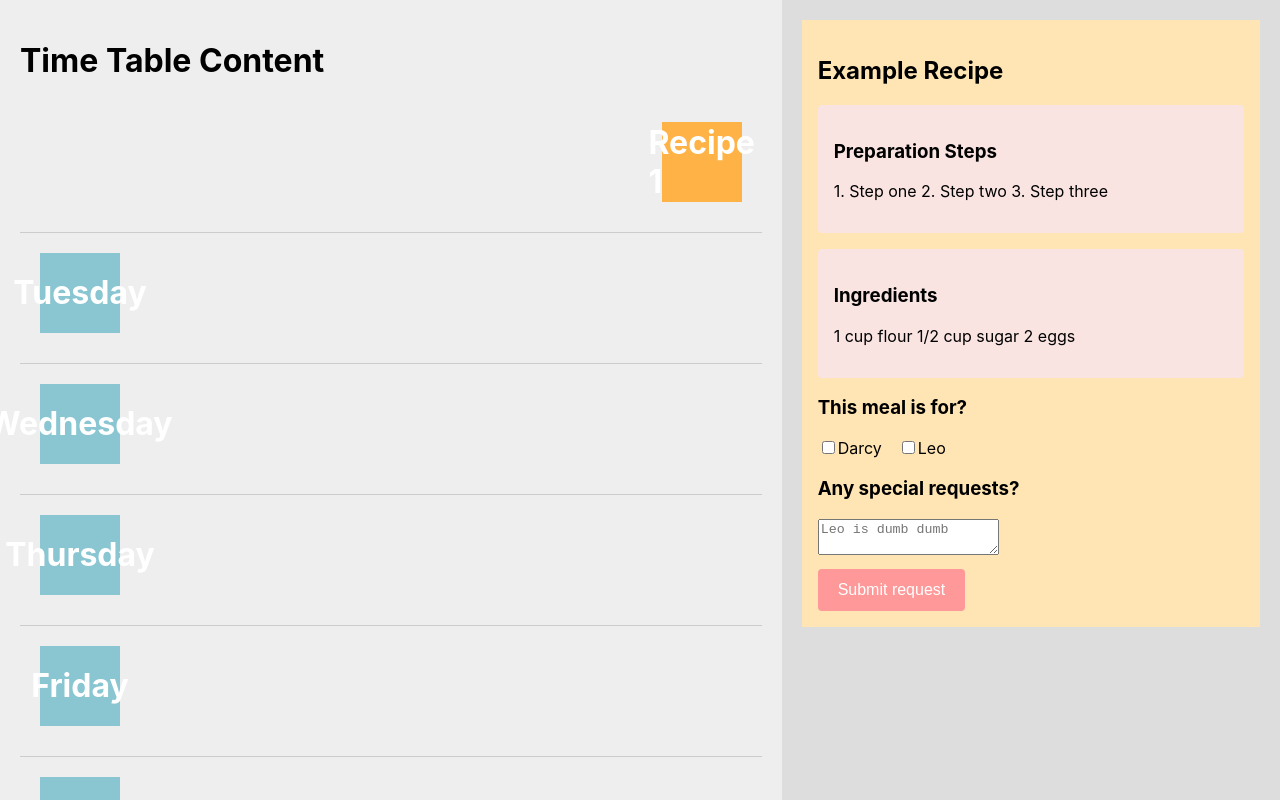
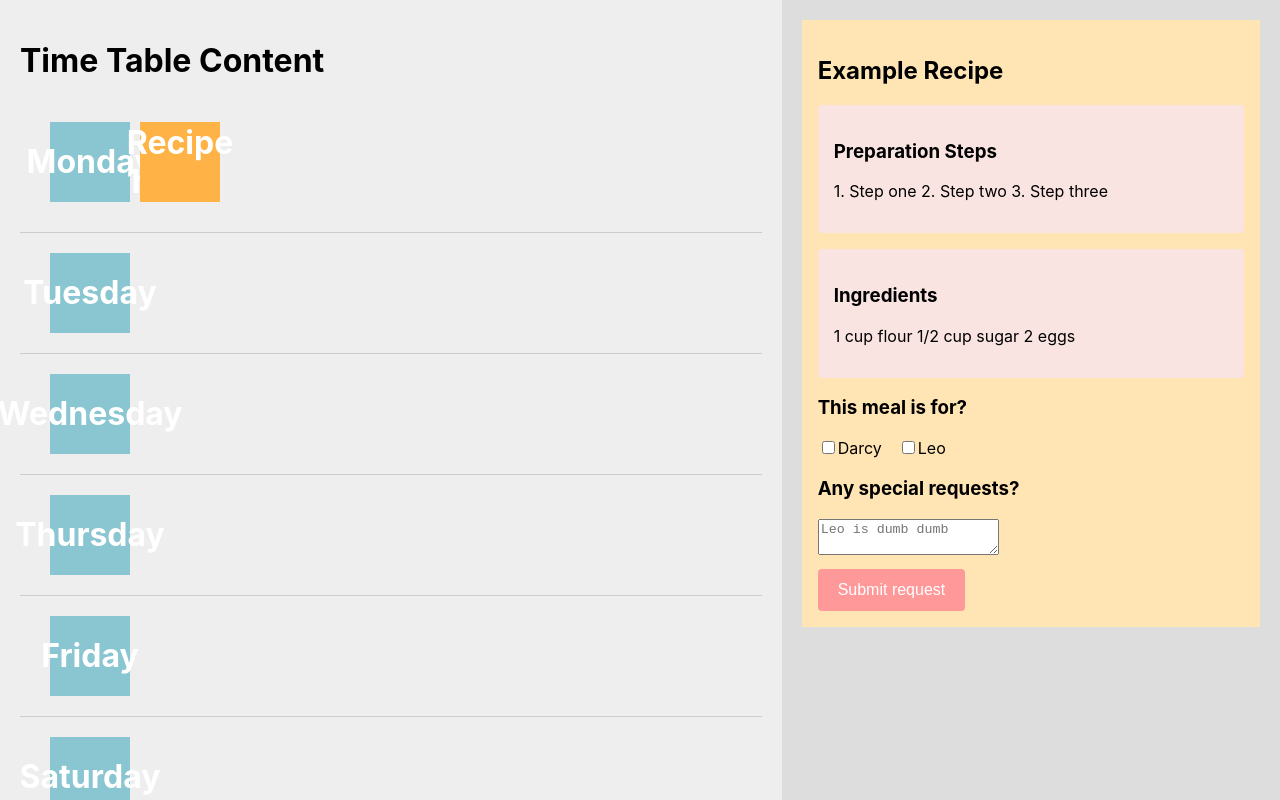
Before and after one commit to leoHeidel/meal-prep, a React (Create React App) app in the folder react_frontend/: page / in a window 1280 px wide. Shown: the top 800 px of the page. Built offline with nearby package versions, Linux system fonts and the light colour scheme.

Commit message:
done skeleton

```diff
--- a/react_frontend/src/App.css
+++ b/react_frontend/src/App.css
@@ -38,50 +38,3 @@
   flex: 1;
   background-color: #ddd;
 }
-
-.timetable-grid {
-  display: flex;
-  flex-direction: column;
-  height: 100%;
-}
-
-.day {
-  flex: 1 1 auto;
-  padding: 20px;
-  background-color: #eee;
-  border-bottom: 1px solid #ccc;
-  display: flex;
-  flex-direction: column;
-}
-
-
-.day:last-child {
-  border-bottom: none;
-}
-
-.day-widget {
-  width: 80px;
-  height: 80px;
-  background-color: #8ac6d1;
-  display: flex;
-  justify-content: center;
-  align-items: center;
-  font-size: 2rem;
-  font-weight: bold;
-  color: #fff;
-  margin-bottom: 10px;
-}
-
-.widget {
-  width: 80px;
-  height: 80px;
-  background-color: #ffb347;
-  display: flex;
-  justify-content: center;
-  align-items: center;
-  font-size: 2rem;
-  font-weight: bold;
-  color: #fff;
-  margin-bottom: 10px;
-  margin-left: auto;
-}
--- /dev/null
+++ b/react_frontend/src/TimeTable.css
@@ -0,0 +1,50 @@
+.timetable-grid {
+    display: flex;
+    flex-direction: column;
+    height: 100%;
+}
+
+.day {
+flex: 1 1 auto;
+padding: 20px;
+background-color: #eee;
+border-bottom: 1px solid #ccc;
+display: flex;
+flex-direction: column;
+}
+
+
+.day:last-child {
+border-bottom: none;
+}
+
+.widgets {
+display: flex;
+}
+
+.day-widget {
+width: 80px;
+height: 80px;
+background-color: #8ac6d1;
+display: flex;
+justify-content: center;
+align-items: center;
+font-size: 2rem;
+font-weight: bold;
+color: #fff;
+margin-left: 10px;
+}
+
+.recipe-widget {
+width: 80px;
+height: 80px;
+background-color: #ffb347;
+display: flex;
+justify-content: center;
+align-items: center;
+font-size: 2rem;
+font-weight: bold;
+color: #fff;
+margin-left: 10px;
+margin-bottom: 10px;
+}
--- a/react_frontend/src/TimeTable.js
+++ b/react_frontend/src/TimeTable.js
@@ -1,4 +1,7 @@
 import React from "react";
+
+import './TimeTable.css';
+
 
 function TimeTable() {
     const days = ["Monday", "Tuesday", "Wednesday", "Thursday", "Friday", "Saturday", "Sunday"];
@@ -9,11 +12,12 @@ function TimeTable() {
         <div className="timetable-grid">
           {days.map((day) => (
             <div key={day} className="day">
+              <div className="widgets">
+                <div className="day-widget">{day}</div>
                 {day === "Monday" ? (
-              <div className="widget">Recipe 1</div>
-            ) : (
-              <div className="day-widget">{day}</div>
-            )}
+                  <div className="recipe-widget">Recipe 1</div>
+                ) : null}
+              </div>
             </div>
           ))}
         </div>
@@ -21,4 +25,5 @@ function TimeTable() {
     );
   }
 
+
 export default TimeTable;
```
Lines whose indentation alone changed are shown as unchanged.
